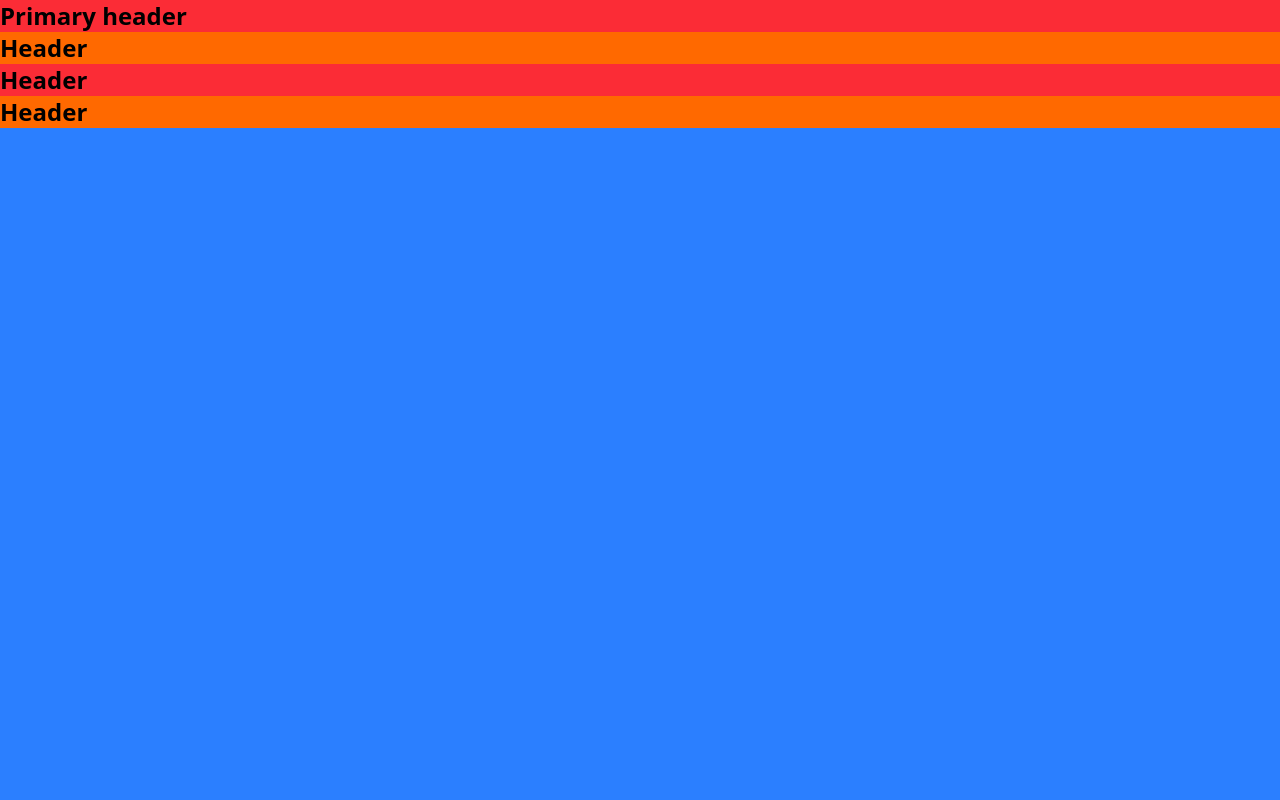
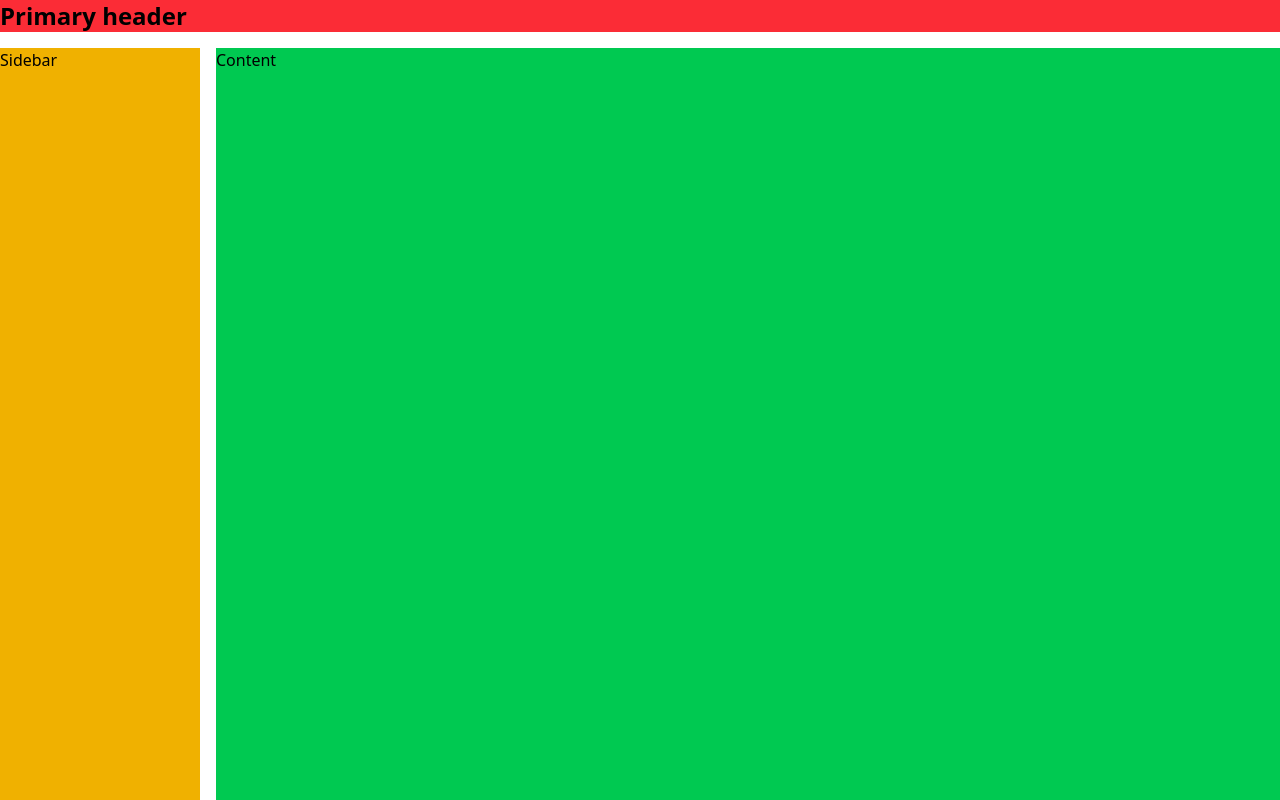
Before and after one commit to imjpfeliciano/react-workshop-2025, a React (Vite) app: page / in a window 1280 px wide. Built offline with nearby package versions, Linux system fonts and the light colour scheme; the HTML template or start-up script is replaced by a standard one.

Commit message:
feat: initial layout for sidebar header and content

```diff
--- a/package.json
+++ b/package.json
@@ -13,6 +13,7 @@
   },
   "dependencies": {
     "@tailwindcss/vite": "^4.0.7",
+    "clsx": "^2.1.1",
     "react": "^19.0.0",
     "react-dom": "^19.0.0",
     "tailwindcss": "^4.0.7"
--- a/src/App.tsx
+++ b/src/App.tsx
@@ -1,14 +1,15 @@
-import { Header, MainLayout } from "./components";
+import { Content, Header, MainLayout } from "./components";
+import Sidebar from "./components/Sidebar";
 
 const App = () => (
   <MainLayout>
     <Header label="Primary header" />
-
-    <Header variant="secondary" />
-
-    <Header />
-
-    <Header variant="secondary" />
+    <div className="flex flex-row flex-grow gap-4">
+      <div className="grid grid-cols-12 gap-4 w-full">
+        <Sidebar />
+        <Content />
+      </div>
+    </div>
   </MainLayout>
 );
 
--- a/src/components/Content.tsx
+++ b/src/components/Content.tsx
@@ -1,7 +1,7 @@
 interface ContentProps {}
 
 const Content: React.FC<ContentProps> = () => (
-  <div className="bg-green-500">Content</div>
+  <div className="bg-green-500 col-span-10">Content</div>
 );
 
 export default Content;
--- a/src/components/Header/index.tsx
+++ b/src/components/Header/index.tsx
@@ -1,3 +1,4 @@
+import clsx from "clsx";
 import Text from "../Text";
 
 interface HeaderProps {
@@ -16,7 +17,7 @@ const Header: React.FC<HeaderProps> = ({
   };
 
   return (
-    <div className={colorMapping[variant]}>
+    <div className={clsx("col-span-12 row-span-1", colorMapping[variant])}>
       <Text label={label} />
     </div>
   );
--- a/src/components/MainLayout.tsx
+++ b/src/components/MainLayout.tsx
@@ -3,7 +3,7 @@ interface MainLayoutProps {
 }
 
 const MainLayout: React.FC<MainLayoutProps> = ({ children }) => (
-  <div className="bg-blue-500 h-screen w-screen">{children}</div>
+  <div className="w-screen h-screen flex flex-col gap-4">{children}</div>
 );
 
 export default MainLayout;
--- a/src/components/Sidebar.tsx
+++ b/src/components/Sidebar.tsx
@@ -1,7 +1,7 @@
 interface SidebarProps {}
 
 const Sidebar: React.FC<SidebarProps> = () => (
-  <div className="bg-yellow-500">Sidebar</div>
+  <div className="bg-yellow-500 col-span-2">Sidebar</div>
 );
 
 export default Sidebar;
```
Also changed, not shown: 1 other file (tests, documents, lock files or other folders).
